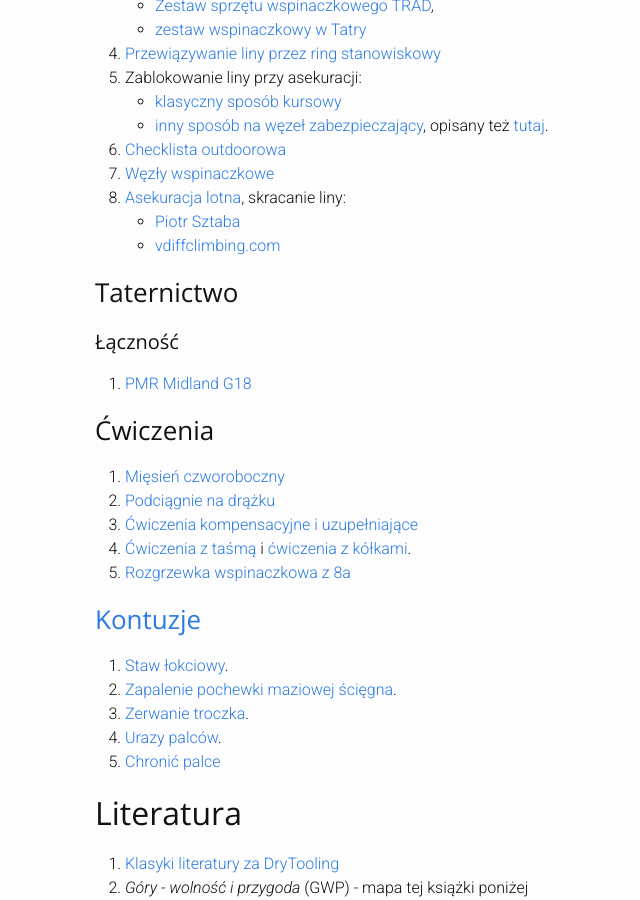
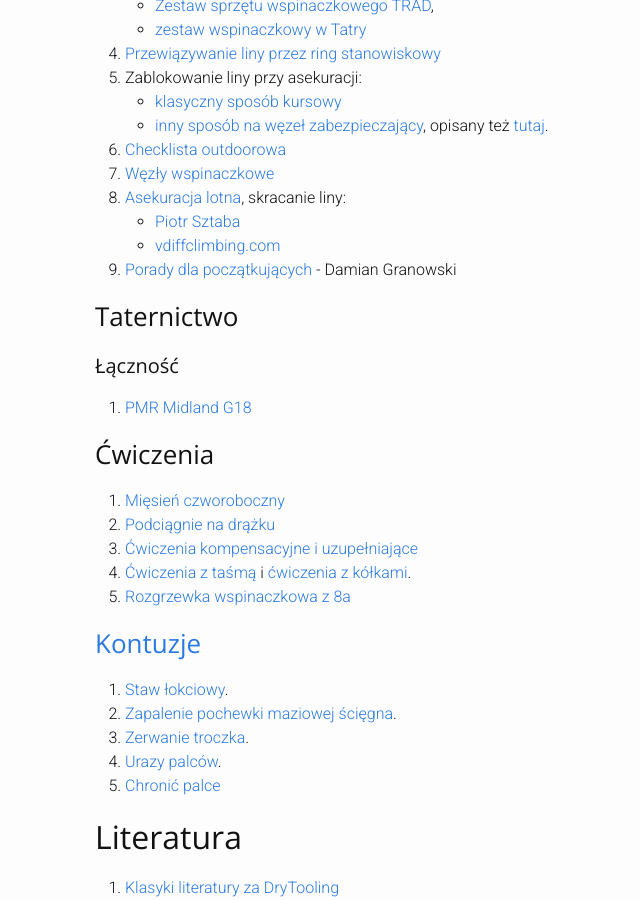
Before and after one commit to jkedra/jkedra.github.io, a Jekyll site: the page built from _posts/2017-03-05-wspinanie.md, in a window 1280 px wide and 900 px high, scrolled down 3626 px. Shown: the whole window, without its empty margins (175-815 px from the left). Built offline with Jekyll 4.4.1, drawn with Linux system fonts in a browser that asks for light colours.

Commit message:
kursy skałkowe Damiana i porady dla pocz

```diff
--- a/_posts/2017-03-05-wspinanie.md
+++ b/_posts/2017-03-05-wspinanie.md
@@ -169,6 +169,7 @@ Poniżej tylko te, które są dla mnie szczególnie cenne.
 7. [Asekuracja lotna](we:Simul_climbing), skracanie liny:
     * [Piotr Sztaba](https://www.youtube.com/watch?v=WCnfDwQdVgU)
     * [vdiffclimbing.com](http://www.vdiffclimbing.com/simul-climbing/)
+8. [Porady dla początkujących](http://kursyskalkowe.pl/porady-wspinaczkowe-dla-poczatkujacych) - Damian Granowski
 
 ### Taternictwo
 
```
